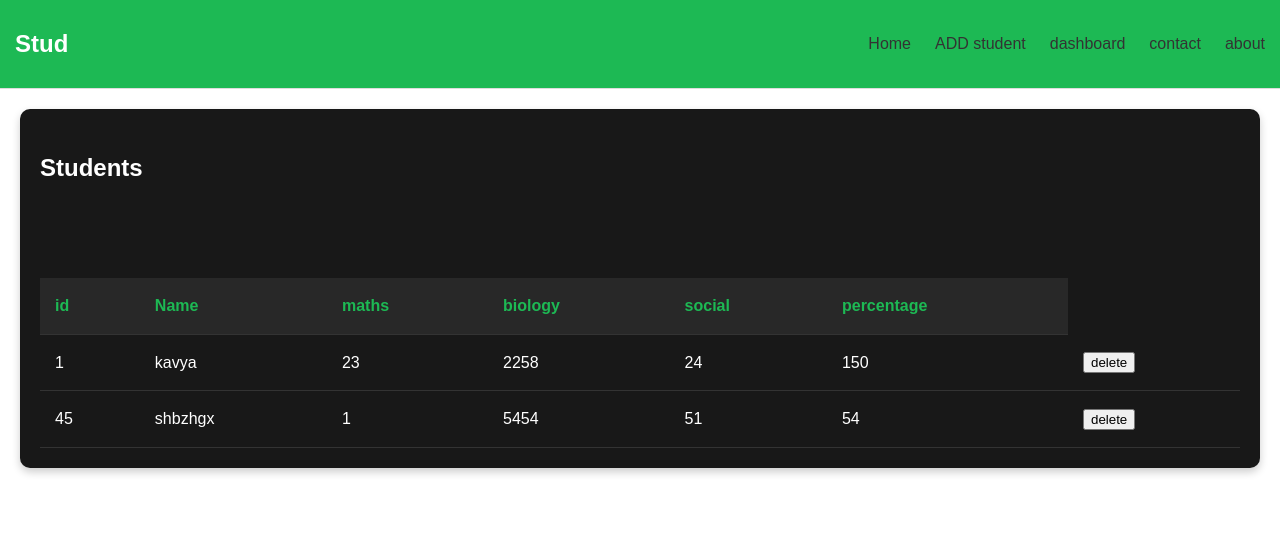
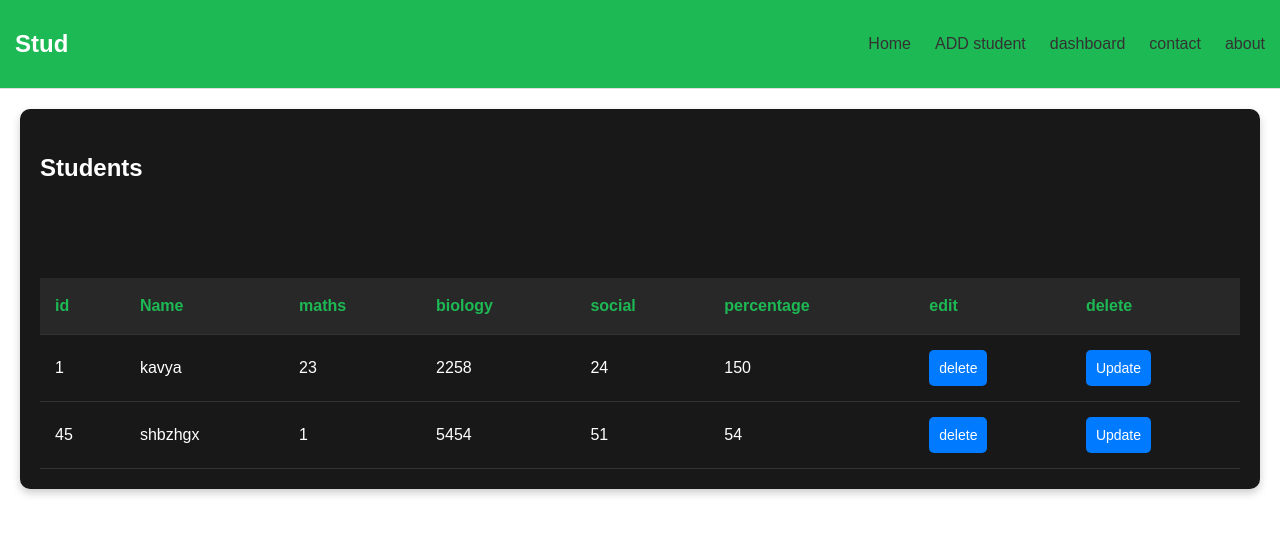
Before and after one commit to Ramya-P178/ramya-mimi-p, a Flask app: page / in a window 1280 px wide. Shown: the top 535 px of the page. Run offline with Flask 3, Linux system fonts and the light colour scheme.

Commit message:
Add files via upload

```diff
--- a/PythonProject15/app.py
+++ b/PythonProject15/app.py
@@ -74,5 +74,30 @@ def delete(id):
         return jsonify({'message': 'An error occurred while deleting the data {}'.format(e)}), 500
 
 
+@app.route('/update/<int:id>', methods=['GET', 'POST'])
+def update(id):
+    student = Student.query.get_or_404(id)
+    print(student.id)
+    if not student:
+        return jsonify({'message': 'student not found'}), 404
+
+    if request.method == 'POST':
+        student.id = request.form['id']
+        student.name = request.form['name']
+        student.maths = request.form['maths']
+        student.biology = request.form['biology']
+        student.social = request.form['social']
+        student.percentage = request.form['percentage']
+
+        try:
+            db.session.commit()
+            return redirect('/')
+
+        except Exception as e:
+            db.session.rollback()
+            return "there is an issue while updating the record"
+    return render_template('update.html', student=student)
+
+
 if __name__ =='__main__':
     app.run(host='127.0.0.1',port=5003,debug=True)
--- a/PythonProject15/templates/index.html
+++ b/PythonProject15/templates/index.html
@@ -5,7 +5,7 @@
 {% block content %}
 
     <style>
-        body {
+        body {A
             font-family: Arial, sans-serif;
             margin: 0;
             padding: 0;
@@ -60,6 +60,8 @@
                     <th>biology</th>
                     <th>social</th>
                     <th>percentage</th>
+                    <th>edit</th>
+                    <th>delete</th>
 
                 </tr>
             </thead>
@@ -74,7 +76,16 @@
                 <td>{{student.biology}}</td>
                 <td>{{student.social}}</td>
                 <td>{{student.percentage}}</td>
-                <td><button onclick="confirmDelete({{student.id}})">delete</button></td>
+                <td><button onclick="confirmDelete({{student.id}})" style="display: inline-block;
+                 padding: 10px; border: none; border-radius: 5px; background-color: #007BFF;
+                 color: white; font-size: 14px; cursor: pointer; text-decoration: none;
+                 text-align: center; transition: background-color 0.3s ease;">delete</button></td>
+                <td><a href="/update/{{student.id}}" style="margin: 0em;padding-block: 1px;
+                padding-inline: 6px;letter-spacing: normal;word-spacing: normal;line-height: normal;
+                text-transform: none;text-indent: 0px;text-shadow: none;display: inline-block;
+                padding:10px; border: none; border-radius: 5px; background-color: #007BFF;
+                color: white; font-size: 14px; cursor: pointer; text-decoration: none;
+                text-align: center; transition: background-color 0.3s ease;">Update</a>
 
             </tr>
         {% endfor %}
```
Also changed, not shown: PythonProject15/templates/update.html (added, +30 -0 lines), PythonProject15/instance/Student.db.
